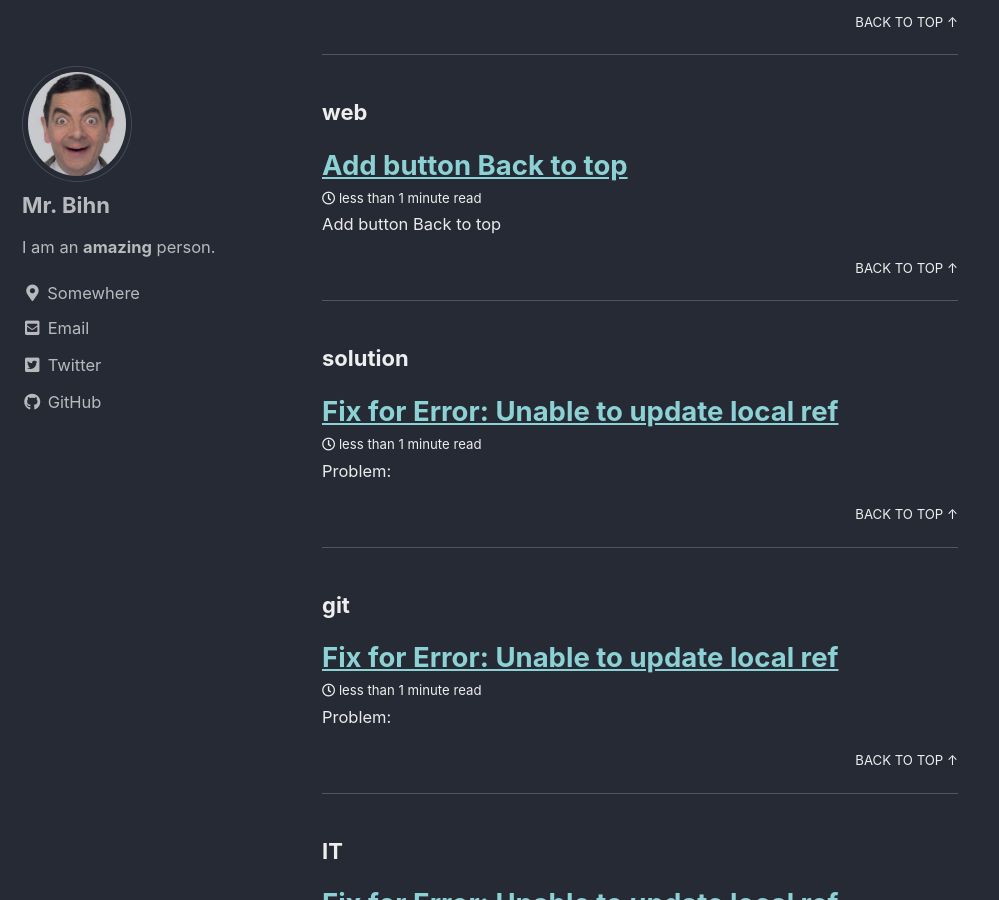
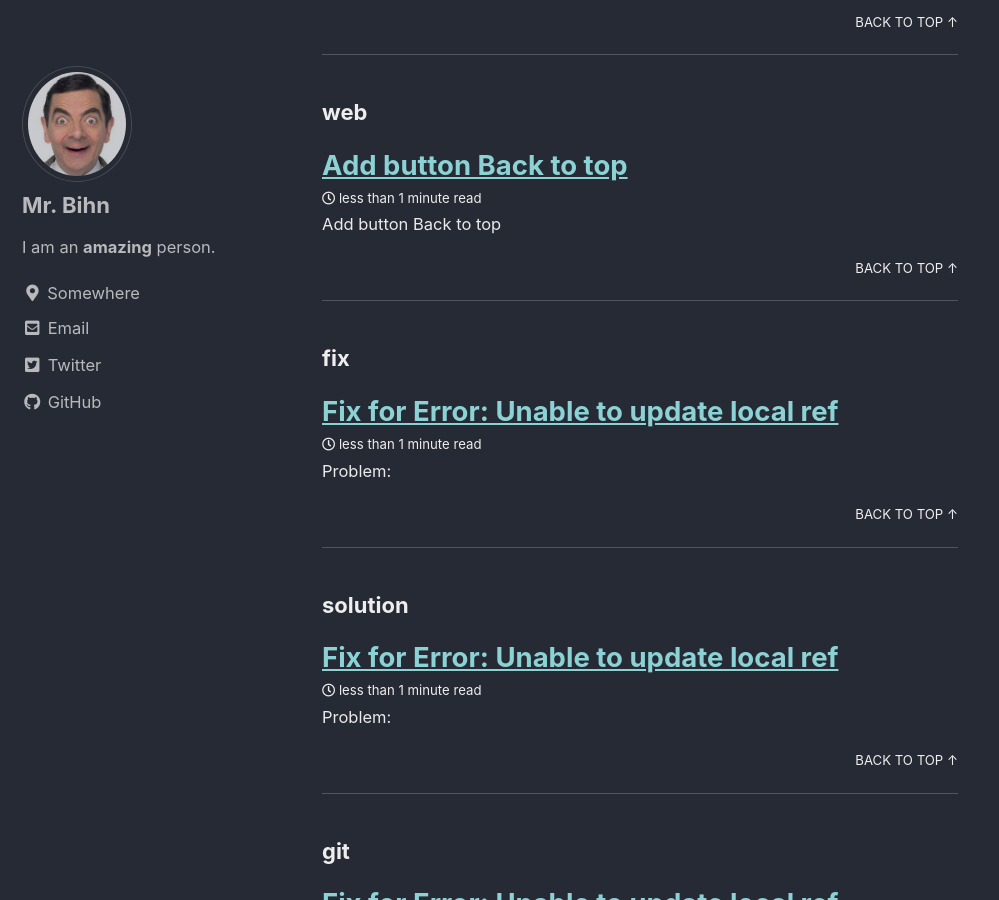
Before and after one commit to qbvn/qbvn.github.io, a Jekyll site: the page built from _pages/tag-archive.md, in a window 1280 px wide and 900 px high, scrolled down 2675 px. Shown: the whole window, without its empty margins (0-999 px from the left). Built offline with Jekyll 4.4.1, drawn with Linux system fonts in a browser that asks for light colours; cached includes are drawn as plain includes.

Commit message:
Update from Forestry.io qbvn updated _posts/2021-05-26-fix-for-error-unable-to-update-local-ref.md

```diff
--- a/_posts/2021-05-26-fix-for-error-unable-to-update-local-ref.md
+++ b/_posts/2021-05-26-fix-for-error-unable-to-update-local-ref.md
@@ -6,6 +6,7 @@ header:
   overlay_image: "/uploads/git_pull_unable_to_update_local_ref.png"
 categories: blog
 tags:
+- fix
 - solution
 - git
 - IT
```
